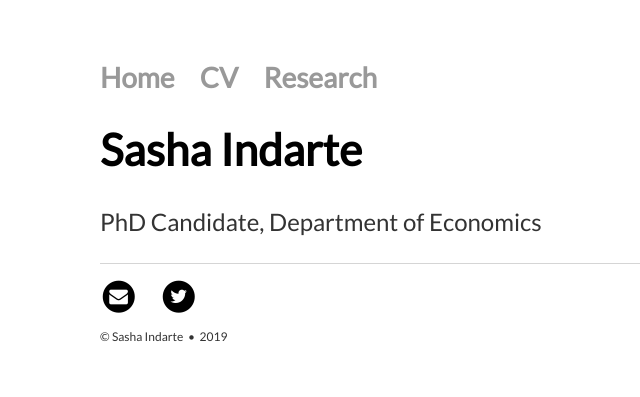
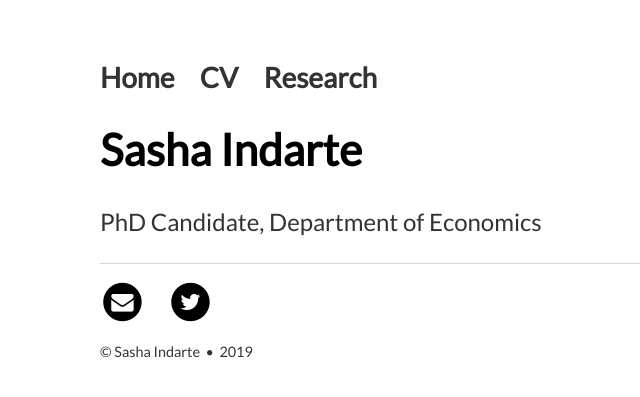
Before and after one commit to sashaindarte/sashaindarte.github.io, a Jekyll site: the page built from index.html, in a window 1280 px wide. Shown: the top 397 px of the page, without its empty margins (92-732 px from the left). Built offline with Jekyll 4.4.1, drawn with Linux system fonts in a browser that asks for light colours.

Commit message:
Update main.css

```diff
--- a/css/main.css
+++ b/css/main.css
@@ -28,7 +28,7 @@ p {
 }
 a {
     text-decoration: none;
-    color: #999;
+    color: #333;
     font-family:'Lato', 'Sans-Serif';
 }
 a:hover {
@@ -37,7 +37,7 @@ a:hover {
 }
 footer {
     border-top: 1px solid #d5d5d5;
-    font-size: .5em;
+    font-size: .6em;
 }
 
 ul.posts {
```
